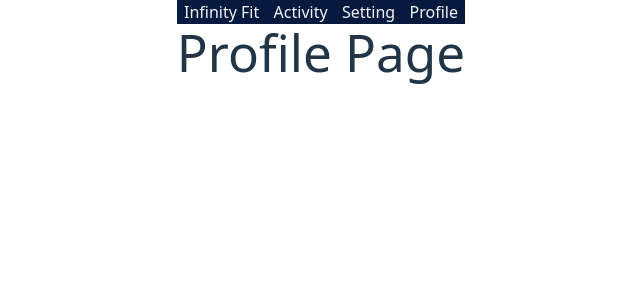
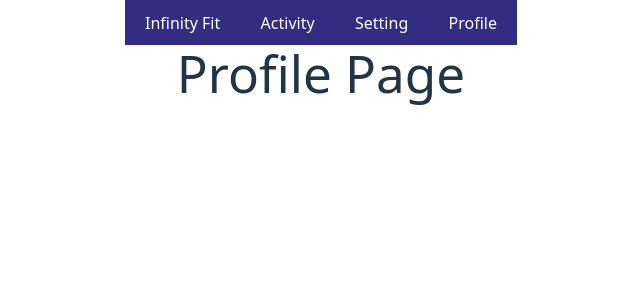
Before and after one commit to JSD5-InfinityFit/front-end-dev, a React (Vite) app: page /profile in a window 1280 px wide. Shown: the top 300 px of the page, without its empty margins (319-959 px from the left). Built offline with nearby package versions, Linux system fonts and the light colour scheme.

Commit message:
'button_desktop'

```diff
--- a/index.html
+++ b/index.html
@@ -4,10 +4,10 @@
     <meta charset="UTF-8" />
     <link rel="icon" type="image/svg+xml" href="/vite.svg" />
     <meta name="viewport" content="width=device-width, initial-scale=1.0" />
+    <link rel="stylesheet" href="./dist/output.css" />
     <title>Vite + React</title>
   </head>
   <body>
-
     <div id="root"></div>
     <script type="module" src="/src/main.jsx"></script>
   </body>
--- a/src/NavbarDT.jsx
+++ b/src/NavbarDT.jsx
@@ -1,11 +1,12 @@
 import React from 'react';
+
 const Navbar = () => {
     return (
         <div className="navbar">
-            <a href={'/'}>Infinity Fit</a>
-            <a href={'/activity'}>Activity</a>
-            <a href={'/setting'}>Setting</a>
-            <a href={'/profile'}>Profile</a>
+            <button className="rounded-none bg-indigo-900"><a href={'/'}>Infinity Fit</a></button>
+            <button className="rounded-none bg-indigo-900"><a href={'/activity'}>Activity</a></button>
+            <button className="rounded-none bg-indigo-900"><a href={'/setting'}>Setting</a></button>
+            <button className="rounded-none bg-indigo-900"><a href={'/profile'}>Profile</a></button>
         </div>
     )
 }
--- a/src/Profile.jsx
+++ b/src/Profile.jsx
@@ -6,6 +6,7 @@ const Profile = () => {
   return (
     <Layout>
       <h1>Profile Page</h1>
+      <svg src='./assets/icons/home.svg' />
     </Layout>
   );
 };
--- a/src/components/Activitycard.jsx
+++ b/src/components/Activitycard.jsx
@@ -31,7 +31,7 @@ function CardActivity() {
   };
 
   return (
-    <div class="grid grid-cols-[200px_minmax(900px,_1fr)_100px]">
+    <div className="grid grid-cols-[200px_minmax(900px,_1fr)_100px]">
       <label>Active Name</label>
       <input
         type='text'
--- a/src/index.css
+++ b/src/index.css
@@ -74,8 +74,8 @@ button:focus-visible {
 
 .desktop {
   display: block;
-  background-color: #061A40;
-  color: whitesmoke;
+  background-color: #312e81;
+  color: white;
 }
 
 .mobile {
```
Also changed, not shown: src/assets/icons/home.svg (added), src/input.css (added).
